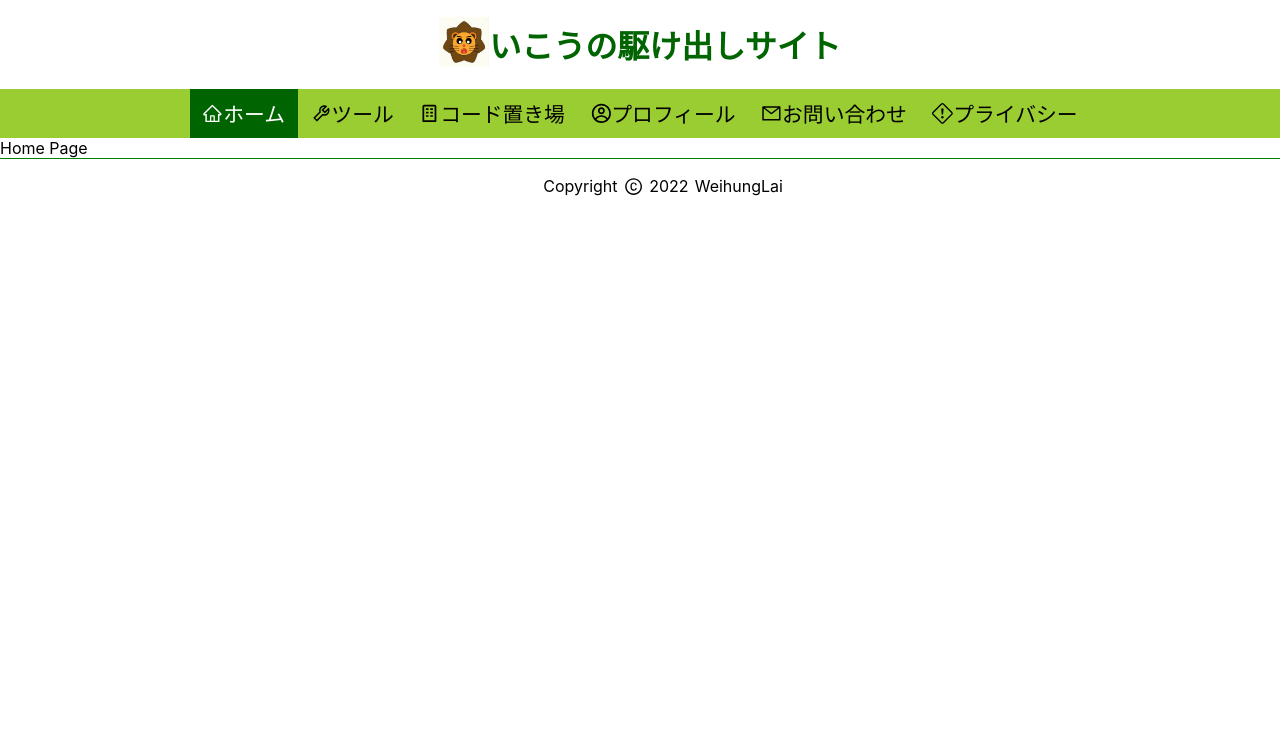
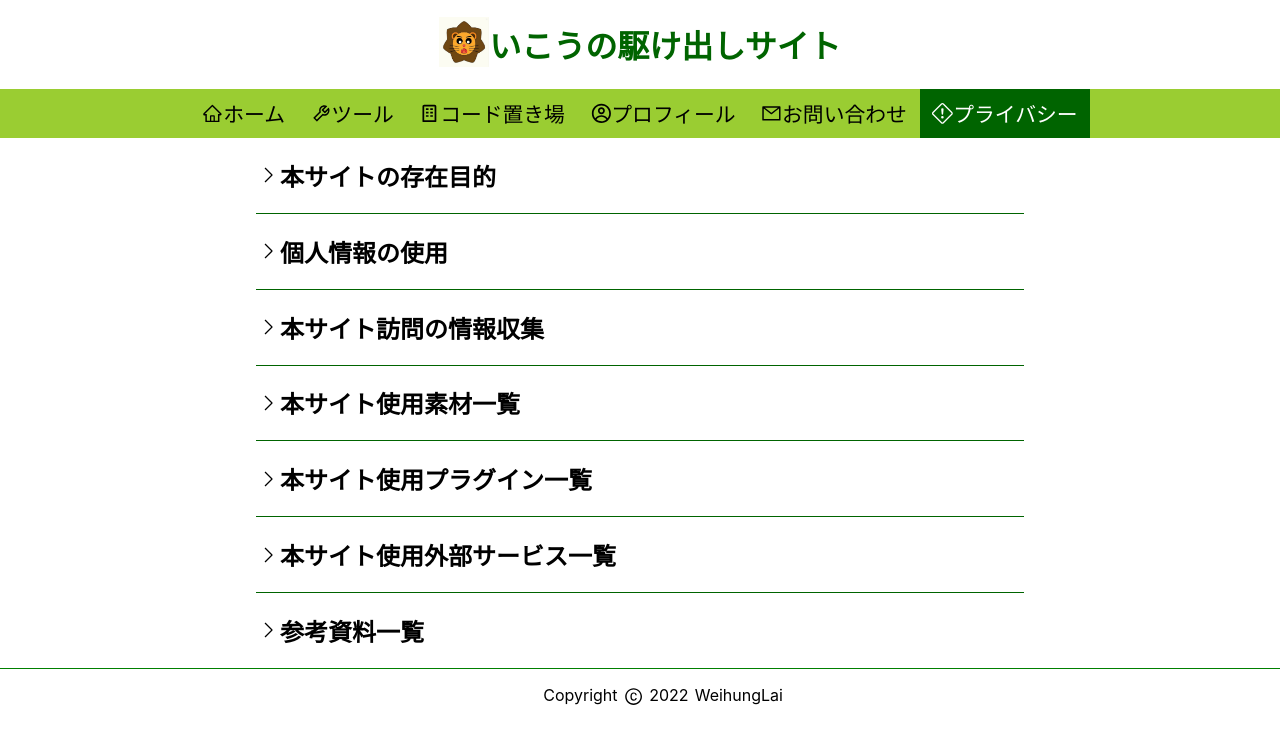
Before and after one commit to a22853398/my-github-pages, a React (Create React App) app: page /#/privacy in a window 1280 px wide. Before the commit this address led to /#/. Shown: the top 744 px of the page. Built offline with nearby package versions, Linux system fonts and the light colour scheme.

Commit message:
adjust CSS and privacy area CSS adjust

```diff
--- a/src/components/contents/privacy/Privacy.js
+++ b/src/components/contents/privacy/Privacy.js
@@ -8,13 +8,24 @@
     padding: 0% 20% 0% 20%;
 `;
 
+
 function Privacy(){
     return(
         <PrivacyDiv>
             {
                 PrivacyData.map((value, key) => {
+                    //console.log(value.title+" "+key);
+                    //console.log((key === PrivacyData.length - 1));
                     return(
-                        <PrivacyToggleButton key={key} title={value.title} content={value.content}/>
+                        <PrivacyToggleButton
+                            key={key}
+                            title={value.title}
+                            content={value.content}
+                            theme={
+                                (key === PrivacyData.length - 1) ? {borderBottom: "0.0px"} : {borderBottom: "0.5px"}
+                            }
+                        />
+
                     );
                 })
             }
--- a/src/components/contents/privacy/PrivacyData.js
+++ b/src/components/contents/privacy/PrivacyData.js
@@ -34,7 +34,6 @@
                     <li>本サイトは画面遷移、画面描画、ボタン機能、プラグイン等がJavascriptを使って情報収集を行う場合がございます。</li>
                 </ul>
     },
-
     {
         title: "本サイト使用素材一覧",
         content: <ul>
--- a/src/components/contents/privacy/PrivacyToggleButton.js
+++ b/src/components/contents/privacy/PrivacyToggleButton.js
@@ -4,12 +4,27 @@
 
 const PrivacyHeaderDiv = styled.div(
     {
+        '& h2':{
+            display: 'flex',
+            flexDirection: 'row',
+            justifyContent: 'start',
+            alignItems: 'center',
+            verticalAlign: 'middle',
 
+            cursor: 'pointer'
+        },
+        '& h2:hover':{
+            color: 'rgba(40, 180, 40 ,0.7)'
+        }
     }
 );
 
-const PrivacyBodyDiv = styled.div``;
-const PrivacyContentDiv = styled.div``;
+const PrivacyBodyDiv = styled.div`
+    border-bottom: ${props=> props.theme.borderBottom} solid darkgreen;
+`;
+const PrivacyContentDiv = styled.div`
+
+`;
 
 
 function PrivacyToggleButton(props){
@@ -21,15 +36,14 @@
     return(
         <div>
             <PrivacyHeaderDiv>
-                <h2 onClick={ () => setChecked(!checked)}><span>{checked ? <VscChevronDown/>: <VscChevronRight/>}</span>{props.title}</h2>
+                <h2 onClick={ () => setChecked(!checked)}>{checked ? <VscChevronDown/>: <VscChevronRight/>}{props.title}</h2>
             </PrivacyHeaderDiv>
-            <PrivacyBodyDiv>
+            <PrivacyBodyDiv theme={props.theme}>
             {
                 checked ? <PrivacyContentDiv>{props.content}</PrivacyContentDiv> : ""
             }
             </PrivacyBodyDiv>
         </div>
-
     );
 }
 export default PrivacyToggleButton;
--- a/src/components/footer/Footer.js
+++ b/src/components/footer/Footer.js
@@ -17,7 +17,6 @@
         <FooterDiv>
             <Copyright />
         </FooterDiv>
-
     );
 };
 export default Footer;
```
